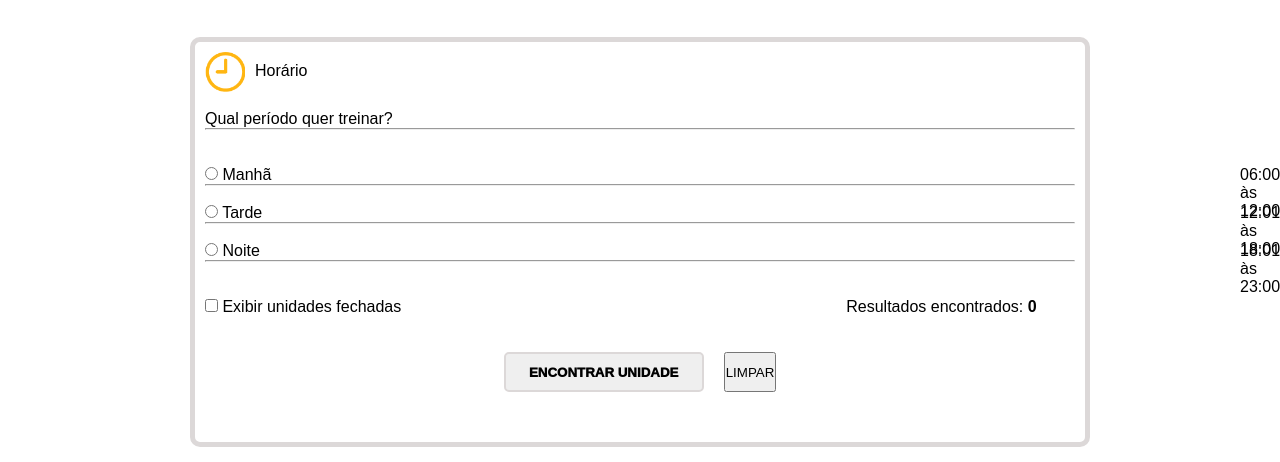
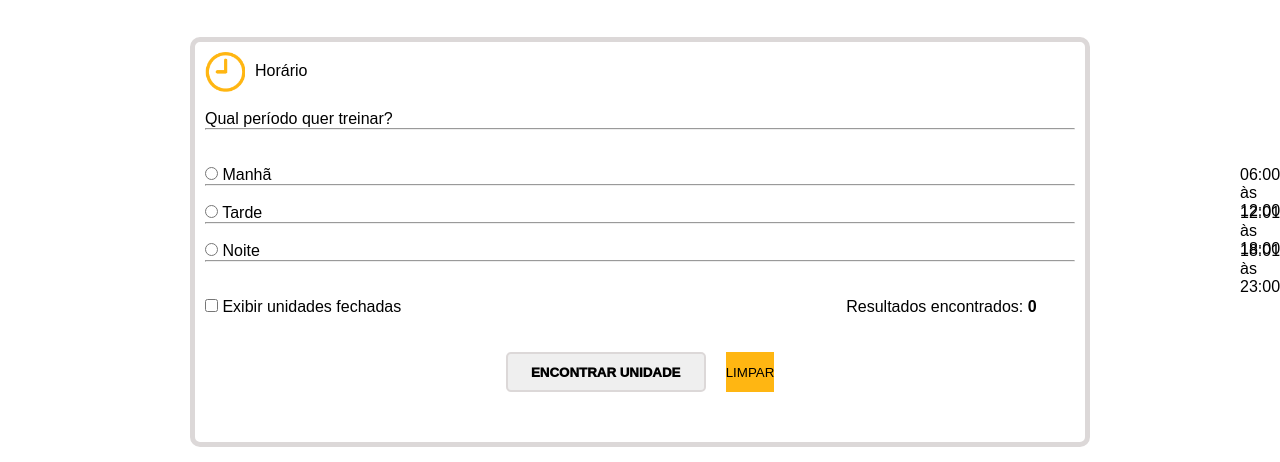
Before and after one commit to diegosoi/smartfit, a plain HTML site: page index.html in a window 1280 px wide. Shown: the part 327-789 px from the top of the page. Drawn offline with Linux system fonts and the light colour scheme; files whose address does not match are found by name.

Commit message:
Update style.css
deu certo

```diff
--- a/src/css/style.css
+++ b/src/css/style.css
@@ -180,7 +180,7 @@ h1{
     cursor: pointer;
 }
 
-.botoesDehorarios:hover{
+.botoesDehorariosdois{
     background-color:  #FFB612;
     transform: 0.2s;
     border: none;
```
